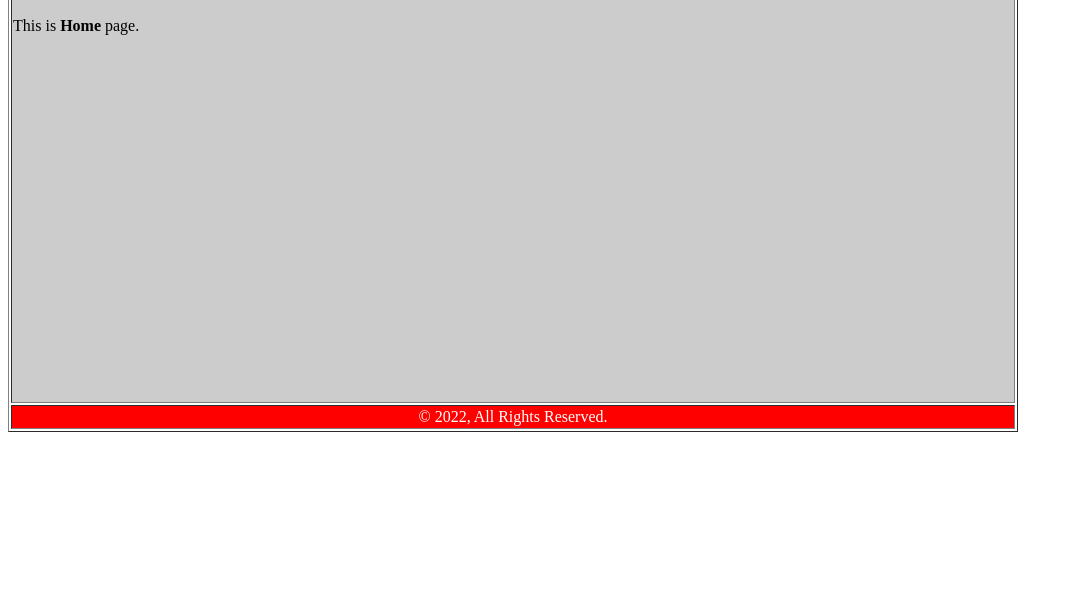
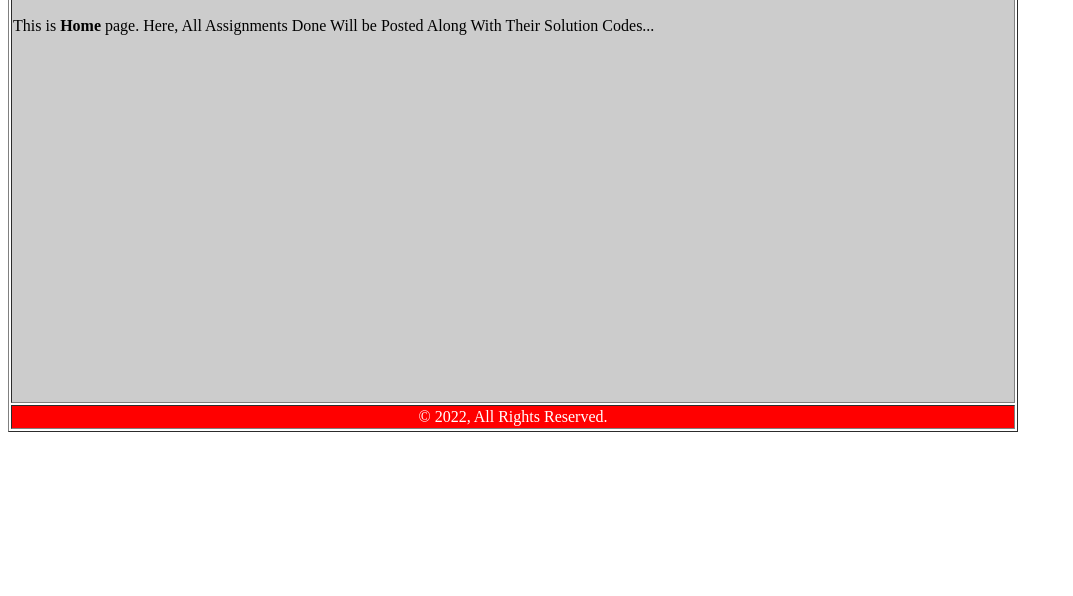
Before and after one commit to SumantK561/ISS_Assignments, a plain HTML site: page index.html in a window 1280 px wide. Shown: the part 204-800 px from the top of the page, without its empty margins (0-1073 px from the left). Drawn offline with Linux system fonts and the light colour scheme.

Commit message:
Update index.html

```diff
--- a/index.html
+++ b/index.html
@@ -57,6 +57,8 @@
         	<td width="1000px" height="400px" valign="top" bgcolor="#CCCCCC">
             	<p>
                 	This is <b>Home</b> page.
+
+			Here, All Assignments Done Will be Posted Along With Their Solution Codes...
                 </p>
             </td>
         </tr>
```
